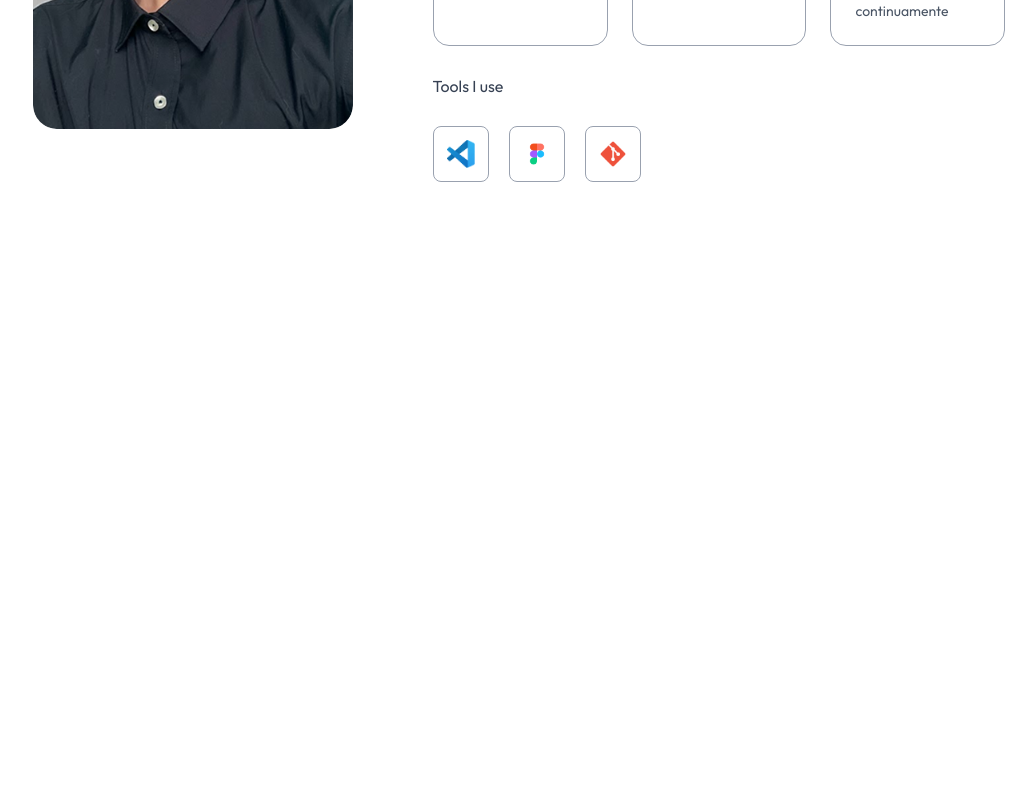
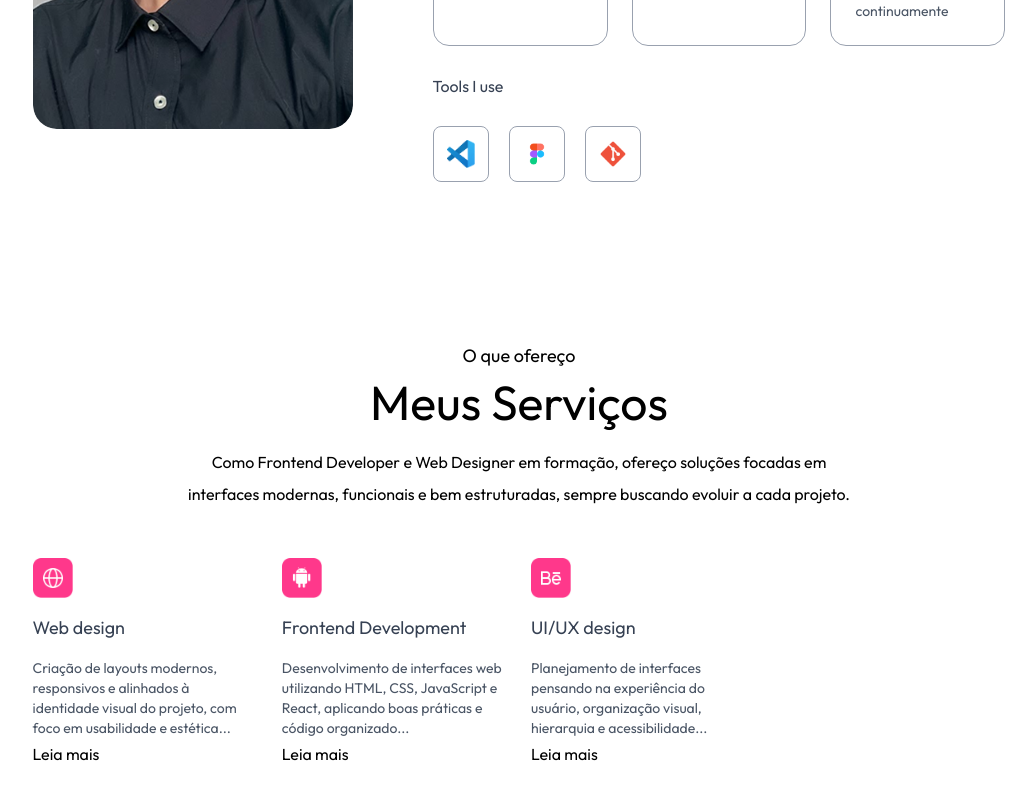
Before and after one commit to desousam/sousa-portfolio, a Next.js app: page / in a window 1280 px wide. Shown: the part 1358-2158 px from the top of the page, without its empty margins (121-1157 px from the left). Before the commit the page ends 1660 px from the top, so only its background shows below. Built offline with nearby package versions, Linux system fonts and the light colour scheme; a web font is replaced by a local one.

Commit message:
Create Services

```diff
--- /dev/null
+++ b/app/components/Services.jsx
@@ -0,0 +1,26 @@
+import { serviceData } from '@/assets/assets'
+import Image from 'next/image'
+import React from 'react'
+
+const Services = () => {
+  return (
+    <div id='services' className='w-full px-[12%] py-10 scroll-mt-20'>
+      <h4 className='text-center mb-2 text-lg'>O que ofereço</h4>
+      <h2 className='text-center text-5xl'>Meus Serviços</h2>
+      <p className='text-center max-w-2xl mx-auto mt-5 mb-12'>Como Frontend Developer e Web Designer em formação, ofereço soluções focadas em interfaces modernas, funcionais e bem estruturadas, sempre buscando evoluir a cada projeto.</p>
+
+      <div className='grid grid-cols-4 gap-6 my-10'>
+        {serviceData.map(({icon, title, description, link}, index)=>(
+            <div key={index}>
+                <Image src={icon} alt='' className='w-10'/>
+                <h3 className='text-lg my-4 text-gray-700'>{title}</h3>
+                <p className='text-sm text-gray-600 leading-5'>{description}</p>
+                <a href="{link}" className='flex '>Leia mais</a>
+            </div>
+        ))}
+      </div>
+    </div>
+  )
+}
+
+export default Services
--- a/app/page.js
+++ b/app/page.js
@@ -2,6 +2,7 @@
 import About from "./components/About";
 import Header from "./components/Header";
 import Navbar from "./components/Navbar";
+import Services from "./components/Services";
 
 export default function Home() {
   return (
@@ -9,6 +10,7 @@ export default function Home() {
       <Navbar />
       <Header />
       <About />
+      <Services />
     </>
   );
 }
--- a/assets/assets.js
+++ b/assets/assets.js
@@ -100,10 +100,9 @@ export const workData = [
 ]
 
 export const serviceData = [
-    { icon: assets.web_icon, title: 'Web design', description: 'Web development is the process of building, programming...', link: '' },
-    { icon: assets.mobile_icon, title: 'Mobile app', description: 'Mobile app development involves creating software for mobile devices...', link: '' },
-    { icon: assets.ui_icon, title: 'UI/UX design', description: 'UI/UX design focuses on creating a seamless user experience...', link: '' },
-    { icon: assets.graphics_icon, title: 'Graphics design', description: 'Creative design solutions to enhance visual communication...', link: '' },
+    { icon: assets.web_icon, title: 'Web design', description: 'Criação de layouts modernos, responsivos e alinhados à identidade visual do projeto, com foco em usabilidade e estética...', link: '' },
+    { icon: assets.mobile_icon, title: 'Frontend Development', description: 'Desenvolvimento de interfaces web utilizando HTML, CSS, JavaScript e React, aplicando boas práticas e código organizado...', link: '' },
+    { icon: assets.ui_icon, title: 'UI/UX design', description: 'Planejamento de interfaces pensando na experiência do usuário, organização visual, hierarquia e acessibilidade...', link: '' },
 ]
 
 export const infoList = [
```
